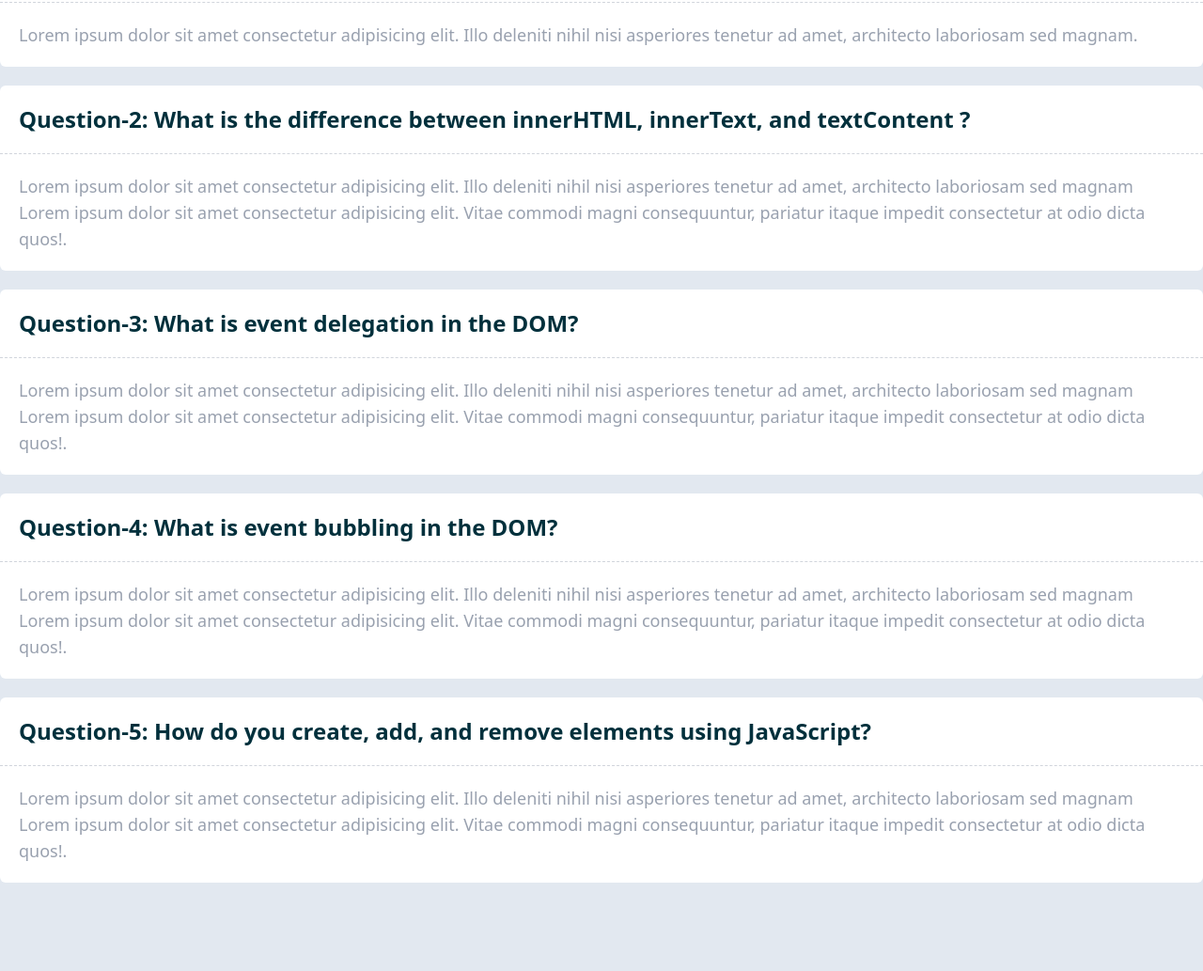
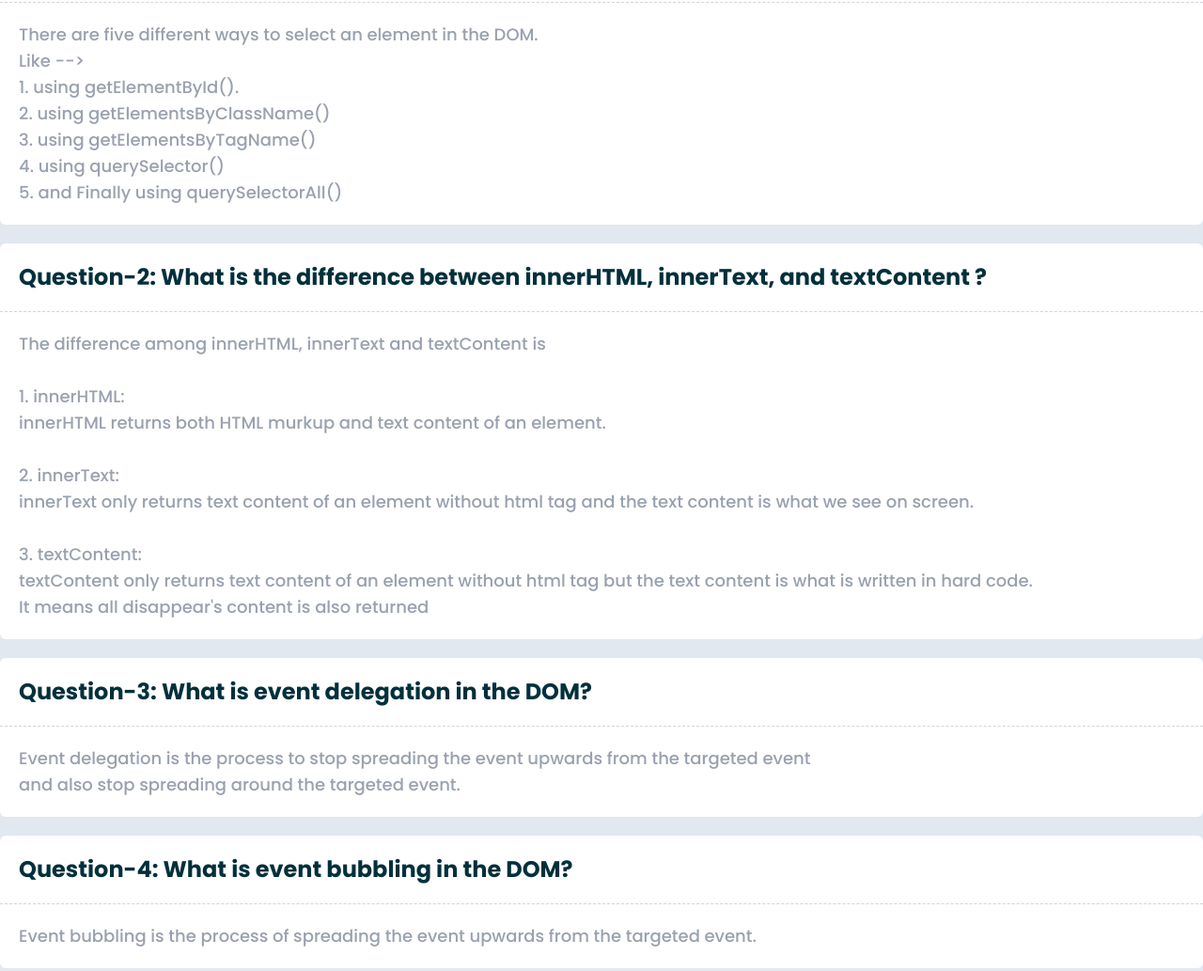
Before and after one commit to hasnaAbdullah/A5-Dev-Board, a plain HTML site: page blog.html in a window 1280 px wide. Shown: the part 246-1279 px from the top of the page at 94% size. Before the commit the page ends 1193 px from the top, so only its background shows below. Drawn offline with nearby package versions, Linux system fonts and the light colour scheme.

Commit message:
blog page is completed

```diff
--- a/blog.html
+++ b/blog.html
@@ -4,15 +4,24 @@
     <meta charset="UTF-8" />
     <meta name="viewport" content="width=device-width, initial-scale=1.0" />
     <title>Blog Page</title>
+    <!-- google font -->
+    <link rel="preconnect" href="https://fonts.googleapis.com" />
+    <link rel="preconnect" href="https://fonts.gstatic.com" crossorigin />
+    <link
+      href="https://fonts.googleapis.com/css2?family=Poppins:ital,wght@0,100;0,200;0,300;0,400;0,500;0,600;0,700;0,800;0,900;1,100;1,200;1,300;1,400;1,500;1,600;1,700;1,800;1,900&display=swap"
+      rel="stylesheet"
+    />
+    <!-- tailwind v4 cdn -->
     <script src="https://unpkg.com/@tailwindcss/browser@4"></script>
     <style type="text/tailwindcss">
       @theme {
         --color-bgColor: #3752fd;
         --color-textColor: #00303c;
+        --font-Poppins: "Poppins", sans-serif;
       }
     </style>
   </head>
-  <body class="bg-slate-200">
+  <body class="bg-slate-200 font-Poppins">
     <div class="container m-2 max-w-[1500px] mx-auto space-y-5">
       <head>
         <nav
@@ -54,9 +63,14 @@
               </h3>
             </div>
             <p class="text-lg font-medium text-gray-400 p-5">
-              Lorem ipsum dolor sit amet consectetur adipisicing elit. Illo
-              deleniti nihil nisi asperiores tenetur ad amet, architecto
-              laboriosam sed magnam.
+              There are five different ways to select an element in the DOM.
+              <br />
+              Like --> <br />
+              1. using getElementById(). <br />
+              2. using getElementsByClassName() <br />
+              3. using getElementsByTagName() <br />
+              4. using querySelector() <br />
+              5. and Finally using querySelectorAll()
             </p>
           </section>
           <!-- question 2-->
@@ -68,11 +82,21 @@
               </h3>
             </div>
             <p class="text-lg font-medium text-gray-400 p-5">
-              Lorem ipsum dolor sit amet consectetur adipisicing elit. Illo
-              deleniti nihil nisi asperiores tenetur ad amet, architecto
-              laboriosam sed magnam Lorem ipsum dolor sit amet consectetur
-              adipisicing elit. Vitae commodi magni consequuntur, pariatur
-              itaque impedit consectetur at odio dicta quos!.
+              The difference among innerHTML, innerText and textContent is
+              <br />
+              <br />
+              1. innerHTML: <br />
+              innerHTML returns both HTML murkup and text content of an element.
+              <br />
+              <br />
+              2. innerText: <br />
+              innerText only returns text content of an element without html tag
+              and the text content is what we see on screen. <br />
+              <br />
+              3. textContent: <br />
+              textContent only returns text content of an element without html
+              tag but the text content is what is written in hard code. <br />
+              It means all disappear's content is also returned
             </p>
           </section>
           <!-- question 3-->
@@ -83,11 +107,9 @@
               </h3>
             </div>
             <p class="text-lg font-medium text-gray-400 p-5">
-              Lorem ipsum dolor sit amet consectetur adipisicing elit. Illo
-              deleniti nihil nisi asperiores tenetur ad amet, architecto
-              laboriosam sed magnam Lorem ipsum dolor sit amet consectetur
-              adipisicing elit. Vitae commodi magni consequuntur, pariatur
-              itaque impedit consectetur at odio dicta quos!.
+              Event delegation is the process to stop spreading the event
+              upwards from the targeted event <br />
+              and also stop spreading around the targeted event.
             </p>
           </section>
           <!-- question 4-->
@@ -98,11 +120,8 @@
               </h3>
             </div>
             <p class="text-lg font-medium text-gray-400 p-5">
-              Lorem ipsum dolor sit amet consectetur adipisicing elit. Illo
-              deleniti nihil nisi asperiores tenetur ad amet, architecto
-              laboriosam sed magnam Lorem ipsum dolor sit amet consectetur
-              adipisicing elit. Vitae commodi magni consequuntur, pariatur
-              itaque impedit consectetur at odio dicta quos!.
+              Event bubbling is the process of spreading the event upwards from
+              the targeted event.
             </p>
           </section>
           <!-- question 5-->
@@ -114,11 +133,13 @@
               </h3>
             </div>
             <p class="text-lg font-medium text-gray-400 p-5">
-              Lorem ipsum dolor sit amet consectetur adipisicing elit. Illo
-              deleniti nihil nisi asperiores tenetur ad amet, architecto
-              laboriosam sed magnam Lorem ipsum dolor sit amet consectetur
-              adipisicing elit. Vitae commodi magni consequuntur, pariatur
-              itaque impedit consectetur at odio dicta quos!.
+              1. using document.createElement(), we can create any kinds of html
+              element. <br /><br />
+              2. using append, appendChild and so on methods, we can add any
+              kinds of html element inside or outside in others element.
+              <br /><br />
+              3. using removeChild method, we can delete any kinds of html
+              element.
             </p>
           </section>
         </section>
```
Also changed, not shown: index.html (+29 -19 lines).
